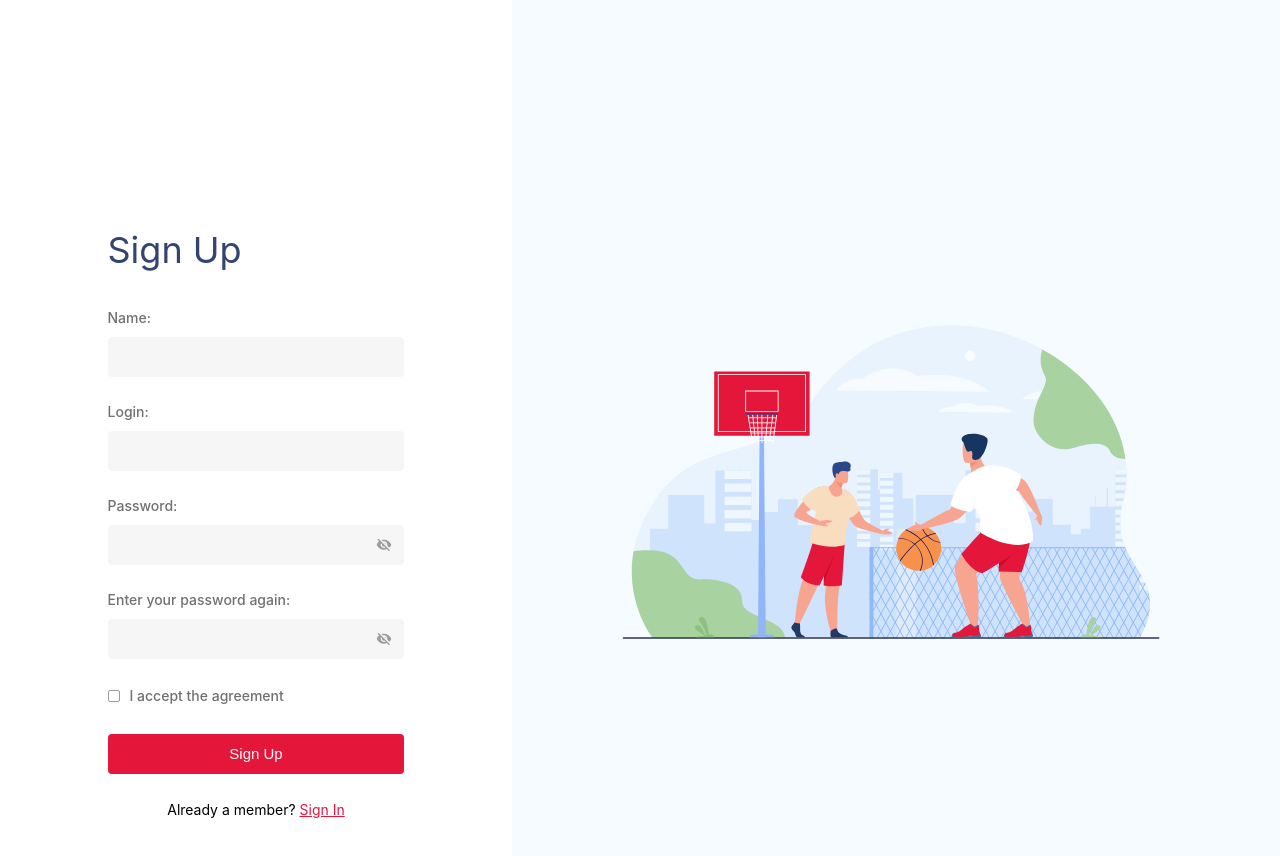
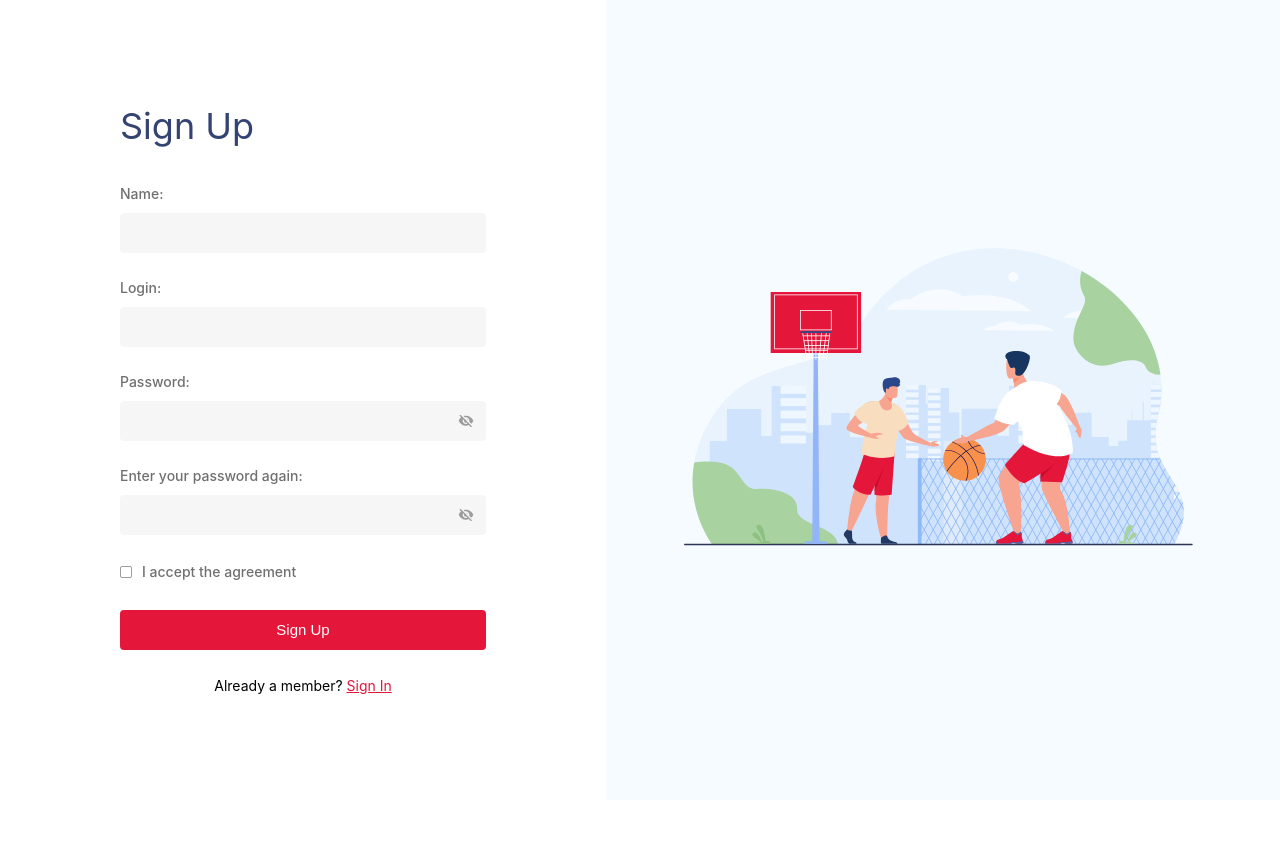
Before and after one commit to valeriagodfrey/dex-test-basketball, a React (Create React App) app: page /registration in a window 1280 px wide. Shown: the top 856 px of the page. After the commit the page ends 800 px from the top, so only its background shows below. Built offline with nearby package versions, Linux system fonts and the light colour scheme.

Commit message:
Adaptive for registration

```diff
--- a/src/pages/authorization/Registration.tsx
+++ b/src/pages/authorization/Registration.tsx
@@ -3,6 +3,7 @@ import { useDispatch } from "react-redux";
 import styled from "styled-components";
 
 import regImg from "../../assets/icons/reg_img.svg";
+import { media } from "../../core/theme/media";
 import { fetchRegistration } from "../../modules/authorization/authorizationThunk";
 import { Button } from "../../ui/button/Button";
 import { Checkbox } from "../../ui/checkbox/Checkbox";
@@ -34,22 +35,22 @@ export const Registration = () => {
     <WrapperContainer>
       <FormContainer>
         <Form onSubmit={handleSubmit(onSubmit)}>
-          <Label>Sign Up</Label>
-          <Container>
+          <Title>Sign Up</Title>
+          <InputContainer>
             <Input
               label="Name:"
               {...register("userName", { required: true })}
               error={errors.userName?.type === "required" ? "Please, enter your name." : ""}
             ></Input>
-          </Container>
-          <Container>
+          </InputContainer>
+          <InputContainer>
             <Input
               label="Login:"
               {...register("login", { required: true })}
               error={errors.login?.type === "required" ? "Please, enter your login." : ""}
             ></Input>
-          </Container>
-          <Container>
+          </InputContainer>
+          <InputContainer>
             <Input
               label="Password:"
               type="password"
@@ -58,8 +59,8 @@ export const Registration = () => {
               })}
               error={errors.password?.type === "required" ? "Please, enter your password." : ""}
             ></Input>
-          </Container>
-          <Container>
+          </InputContainer>
+          <InputContainer>
             <Input
               label="Enter your password again:"
               type="password"
@@ -75,13 +76,13 @@ export const Registration = () => {
                   : ""
               }
             ></Input>
-          </Container>
+          </InputContainer>
 
           <Controller
             name="check"
             control={control}
             render={(props) => (
-              <Container>
+              <InputContainer>
                 <Checkbox
                   {...register("check", { required: true })}
                   {...props}
@@ -93,7 +94,7 @@ export const Registration = () => {
                   error={errors.check?.type === "required" ? "Please, check this." : ""}
                   label="I accept the agreement"
                 />
-              </Container>
+              </InputContainer>
             )}
           />
           <Button buttonType="primary">Sign Up</Button>
@@ -110,50 +111,58 @@ export const Registration = () => {
 };
 
 const WrapperContainer = styled.div`
-  display: flex;
+  display: grid;
+  grid-template-columns: 1fr;
   min-height: 100vh;
+  ${media.desktop} {
+    grid-template-columns: 606px 1fr;
+  }
 `;
 
 const Form = styled.form`
-  background-color: ${({ theme }) => theme.colors.white};
   display: flex;
   flex-direction: column;
-  margin: 226px auto 220px;
-
-  width: 58%;
+  width: 100%;
+  max-width: 366px;
 `;
 
 const FormContainer = styled.div`
   display: flex;
-  width: 40%;
+  justify-content: center;
   align-items: center;
-  height: min-content;
+  padding: 24px;
 `;
 
 const ImageContainer = styled.div`
-  display: flex;
-  width: 60%;
+  justify-content: center;
+  align-items: center;
+  background-color: ${({ theme }) => theme.colors.lightBlue};
+  padding: 0 64px;
 
-  background-color: ${({ theme }) => theme.colors.lightBlue};
+  display: none;
+  ${media.desktop} {
+    display: flex;
+  }
 `;
 
 const Img = styled.img`
-  width: 75%;
-  margin-left: auto;
-  margin-right: auto;
-  margin-top: 305px;
-  height: min-content;
+  width: 100%;
+  max-width: 660px;
 `;
 
-const Label = styled.div`
+const Title = styled.div`
   margin-bottom: 32px;
   font-size: 36px;
   line-height: 49px;
   color: ${({ theme }) => theme.colors.blue};
-  margin-right: auto;
+
+  text-align: center;
+  ${media.desktop} {
+    text-align: left;
+  }
 `;
 
-const Container = styled.div`
+const InputContainer = styled.div`
   margin-bottom: 24px;
 `;
 
```
